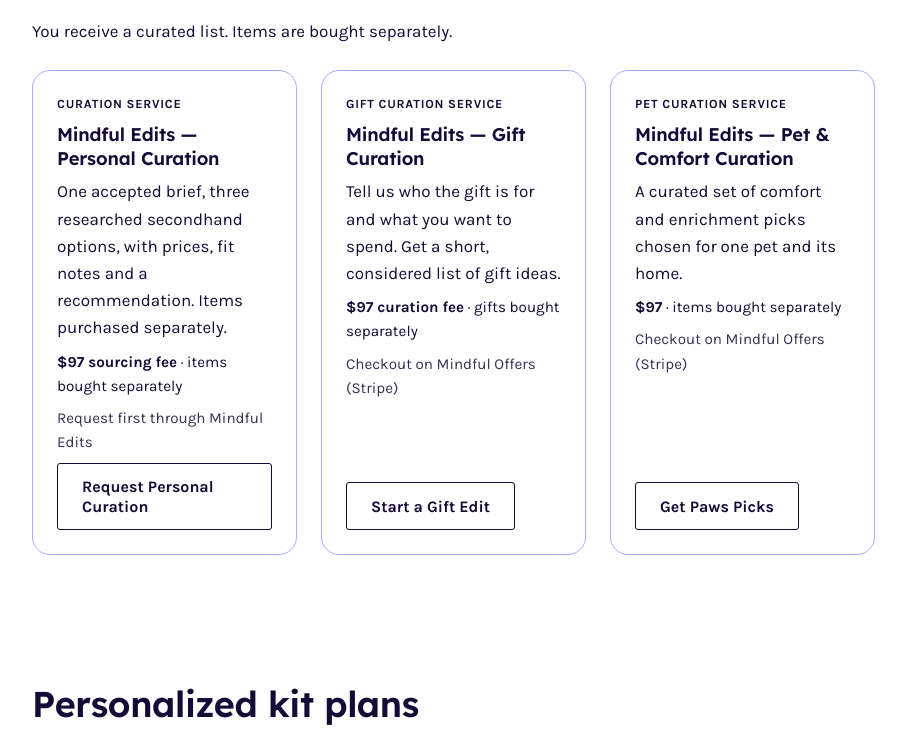
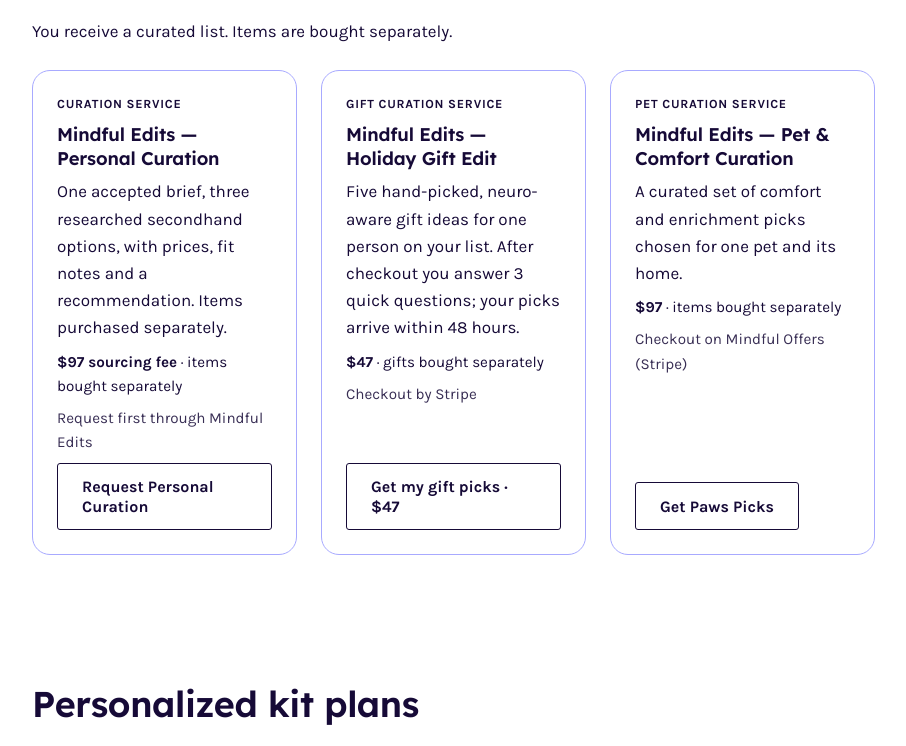
Before and after one commit to hellomindful/MindfulIn, a plain HTML site: page kitspc.html in a window 1280 px wide. Shown: the part 1531-2277 px from the top of the page, without its empty margins (42-948 px from the left). Drawn offline with Linux system fonts and the light colour scheme.

Commit message:
Menus: replace 'Shop - Coming Soon' with MindfulSPC link; Gift Edit card -> $47 (approved Nov 16)
Co-Authored-By: Claude Opus 5.5 <noreply@anthropic.com>

```diff
--- a/js/spc-collections.json
+++ b/js/spc-collections.json
@@ -1057,17 +1057,17 @@
     },
     {
       "id": "wishkist-gift-edit",
-      "name": "Mindful Edits — Gift Curation",
+      "name": "Mindful Edits — Holiday Gift Edit",
       "kind": "Gift curation service",
-      "blurb": "Tell us who the gift is for and what you want to spend. Get a short, considered list of gift ideas.",
-      "price": "$97 curation fee",
+      "blurb": "Five hand-picked, neuro-aware gift ideas for one person on your list. After checkout you answer 3 quick questions; your picks arrive within 48 hours.",
+      "price": "$47",
       "priceNote": "gifts bought separately",
-      "where": "Checkout on Mindful Offers (Stripe)",
-      "url": "https://mindfulin.com/o/wishkist-gift-edit",
-      "cta": "Start a Gift Edit",
-      "status": "LIVE",
-      "source": "Mindful Offers / Stripe",
-      "canonical": "offers:wishkist-gift-edit",
+      "where": "Checkout by Stripe",
+      "url": "https://buy.stripe.com/14AaEYdpBcFFe2H4C07kc0X",
+      "cta": "Get my gift picks · $47",
+      "status": "LIVE",
+      "source": "Stripe payment link",
+      "canonical": "stripe:holiday-gift-edit",
       "fulfillment": "Async, by email",
       "rights": "Owned service",
       "placements": {
--- a/kitspc.html
+++ b/kitspc.html
@@ -83,7 +83,7 @@
       <ul>
         <li><a href="/media.html">Studios — Media and resources</a></li>
 <li><a href="https://mindfulon.io">Listen — Mindful:ON</a></li>
-        <li>Shop � Coming Soon</li>
+        <li><a href="https://www.mindfulspc.com">Shop — MindfulSPC</a></li>
         <li><a href="/organizations.html">Mindful:In — For organizations</a></li>
         <li><a href="/about.html">About</a></li>
         <li><a href="/contact.html">Contact</a></li>
```
Also changed, not shown: adhdspc.html (+1 -1 lines), affirmspc.html (+1 -1 lines), breathspc.html (+1 -1 lines), editspc.html (+1 -1 lines), learn.html (+1 -1 lines), libraryspc.html (+1 -1 lines), mantraspc.html (+1 -1 lines), media.html (+1 -1 lines), needs/sensory-regulation.html (+1 -1 lines), planspc.html (+1 -1 lines), sensoryspc.html (+1 -1 lines), shop.html (+1 -1 lines), stickeredspc.html (+1 -1 lines), withmespc.html (+1 -1 lines).
